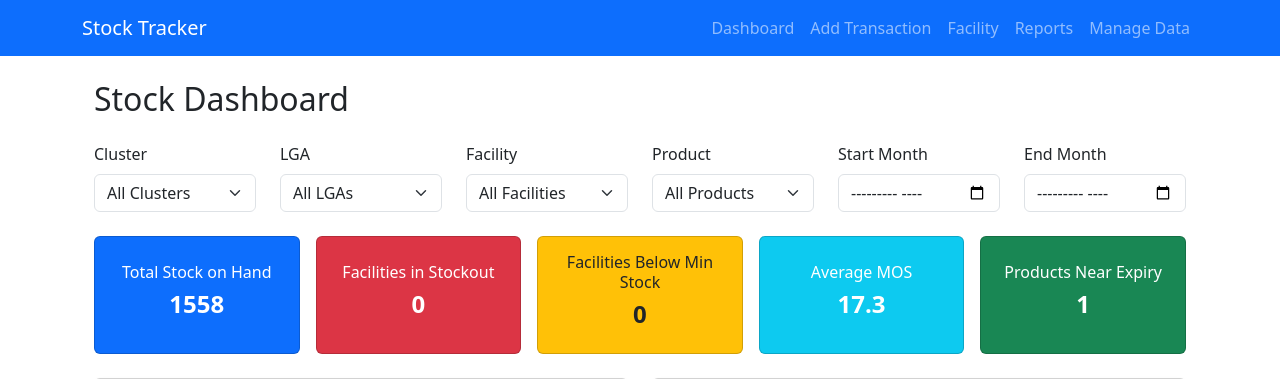
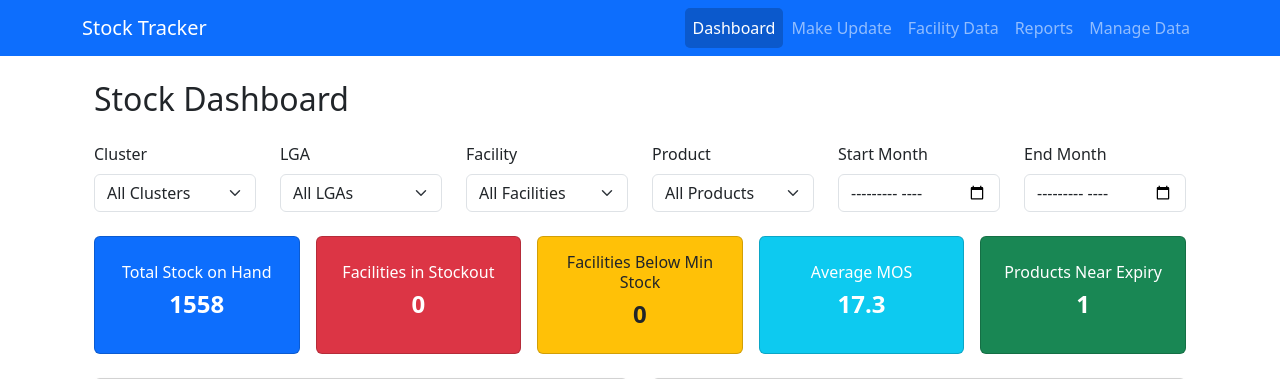
Before and after one commit to Netocodez/SOH-TRACKER, a Flask app: page /dashboard/ in a window 1280 px wide. Shown: the top 379 px of the page. Run offline with Flask 3, Linux system fonts and the light colour scheme; data comes from the database, SQL or seed files in the repository; both versions use the stored data as it was after the commit; tables that the repository leaves empty hold one stand-in row (values such as "Sample post"); some libraries are stand-ins or nearby versions.

Commit message:
add over in base.html

```diff
--- a/templates/base.html
+++ b/templates/base.html
@@ -34,11 +34,31 @@
 
       <div class="collapse navbar-collapse" id="navbarNav">
         <ul class="navbar-nav ms-auto">
-          <li class="nav-item"><a class="nav-link" href="{{ url_for('dashboard.dashboard_home') }}">Dashboard</a></li>
-          <li class="nav-item"><a class="nav-link" href="{{ url_for('add_transaction') }}">Add Transaction</a></li>
-          <li class="nav-item"><a class="nav-link" href="{{ url_for('facility_soh') }}">Facility</a></li>
-          <li class="nav-item"><a class="nav-link" href="{{ url_for('report') }}">Reports</a></li>
-          <li class="nav-item"><a class="nav-link" href="{{ url_for('admin.manage_data') }}">Manage Data</a></li>
+          <li class="nav-item">
+            <a class="nav-link {% if request.endpoint == 'dashboard.dashboard_home' %}active{% endif %}"
+              href="{{ url_for('dashboard.dashboard_home') }}">Dashboard</a>
+          </li>
+
+          <li class="nav-item">
+            <a class="nav-link {% if request.endpoint == 'add_transaction' %}active{% endif %}"
+              href="{{ url_for('add_transaction') }}">Make Update</a>
+          </li>
+
+          <li class="nav-item">
+            <a class="nav-link {% if request.endpoint == 'facility_soh' %}active{% endif %}"
+              href="{{ url_for('facility_soh') }}">Facility Data</a>
+          </li>
+
+          <li class="nav-item">
+            <a class="nav-link {% if request.endpoint == 'report' %}active{% endif %}"
+              href="{{ url_for('report') }}">Reports</a>
+          </li>
+
+          <li class="nav-item">
+            <a class="nav-link {% if request.endpoint == 'admin.manage_data' %}active{% endif %}"
+              href="{{ url_for('admin.manage_data') }}">Manage Data</a>
+          </li>
+
         </ul>
       </div>
     </div>
@@ -56,6 +76,22 @@
     {% block content %}{% endblock %}
   </main>
 
+  <style>
+    /* Hover effect */
+    .navbar-nav .nav-link:hover {
+      background-color: rgba(8, 8, 8, 0.2);
+      border-radius: 5px;
+      transition: background-color 0.3s ease;
+    }
+
+    /* Active nav link */
+    .navbar-nav .nav-link.active {
+      background-color: rgba(8, 8, 8, 0.2);
+      border-radius: 5px;
+    }
+  </style>
+
+
   <script src="https://cdn.jsdelivr.net/npm/bootstrap@5.3.0/dist/js/bootstrap.bundle.min.js"></script>
 </body>
 </html>
```
Also changed, not shown: instance/stock.db.
